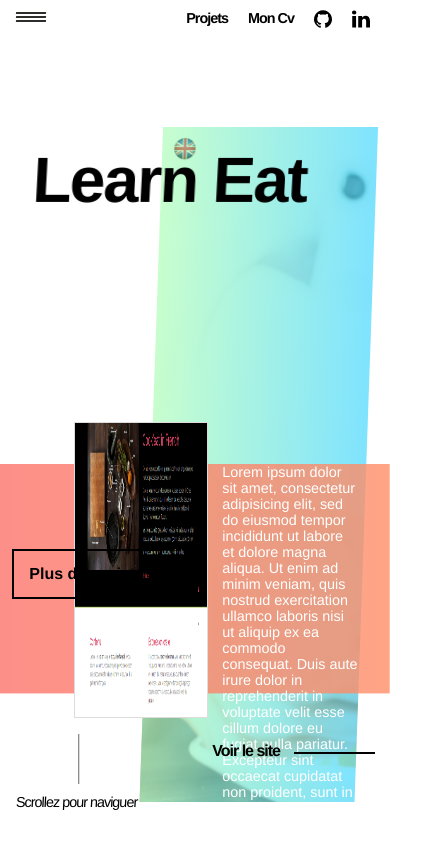
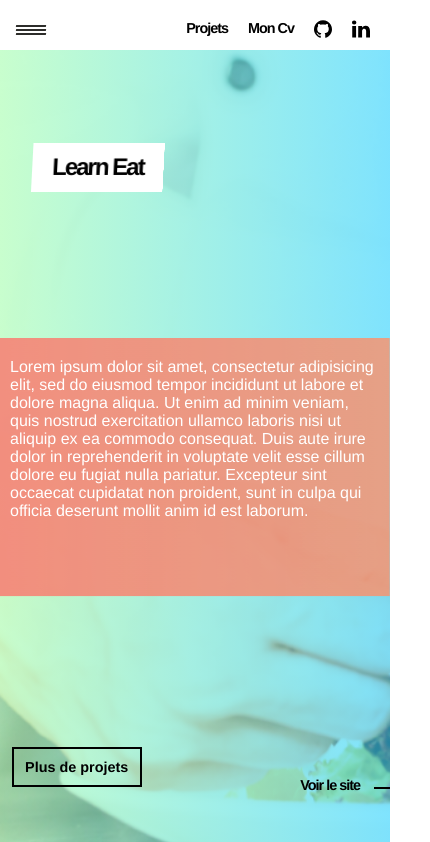
Before and after one commit to charles4nier/new_portfolio_VueJs, a Vue app: page /a-propos#/projets/learn-eat in a window 390 px wide. Shown: the top 842 px of the page, 430 px wide, since content can reach past the window. Built offline with nearby package versions, Linux system fonts and the light colour scheme.

Commit message:
début mediaqueries

```diff
--- a/index.html
+++ b/index.html
@@ -2,6 +2,7 @@
 <html>
   <head>
     <meta charset="utf-8">
+    <meta name="viewport" content="width=device-width, initial-scale=1">
     <title>Charles Fournier - Devéloppeur Front End</title>
     <link href="https://fonts.googleapis.com/css?family=Raleway" rel="stylesheet">
     <style media="screen">
--- a/src/App.vue
+++ b/src/App.vue
@@ -18,9 +18,6 @@
         <router-view></router-view>
       </transition>
     </main>
-    <div ref="background1" class="background1"></div>
-    <div ref="background2" class="background2"></div>
-    <div ref="background3" class="background3"></div>
   </div>
 </template>
 li {
@@ -196,7 +193,9 @@ export default {
   }
 
   @keyframes mainTransitionEnter {
-    0% {opacity: 0; transform: translate3d(0, -100%, 0);},
+    0% {opacity: 0; trans  nav {
+    background-color: white;
+  }form: translate3d(0, -100%, 0);},
     100% { opacity: 0; transform: translate3d(0, -100%, 0);}
   }
 
@@ -222,4 +221,18 @@ export default {
     transform: translate3d(0, 100%, 0);
     opacity: 0;
   }
+
+  @media only screen and (max-width: 650px) {
+    .main-nav {
+      display: flex;
+      justify-content: flex-end;
+      align-items: center;
+      height: 50px;
+      background-color: white;
+    }
+
+    .button-menu {
+      top: 23px;
+    }
+  }
 </style>
--- a/src/pages/IkMusic.vue
+++ b/src/pages/IkMusic.vue
@@ -106,11 +106,8 @@ export default {
     left: 0;
     opacity: 0.7;
     background: #BA8B02;  /* fallback for old browsers */
-background: -webkit-linear-gradient(to right, #181818, #BA8B02);  /* Chrome 10-25, Safari 5.1-6 */
-background: linear-gradient(to right, #181818, #BA8B02); /* W3C, IE 10+/ Edge, Firefox 16+, Chrome 26+, Opera 12+, Safari 7+ */
-
-
-
+    background: -webkit-linear-gradient(to right, #181818, #BA8B02);  /* Chrome 10-25, Safari 5.1-6 */
+    background: linear-gradient(to right, #181818, #BA8B02); /* W3C, IE 10+/ Edge, Firefox 16+, Chrome 26+, Opera 12+, Safari 7+ */
   }
 
   .showBackgroundImg-enter-active {
@@ -266,4 +263,54 @@ background: linear-gradient(to right, #181818, #BA8B02); /* W3C, IE 10+/ Edge, F
   .linkToWebSite:hover::after {
     transform: scaleX(1.4) translate3d(-7px, 0, 0);
   }
+
+  @media only screen and (max-width: 650px) {
+
+  h1 {
+    font-size: 1.5em;
+    background-color: rgba(255,255,255, 1);
+    padding: 10px 20px;
+  }
+
+    .colored-headband {
+      top: 40%;
+      height: 180%;
+      opacity: 0.8;
+      background: #fceabb;  /* fallback for old browsers */
+      background: -webkit-linear-gradient(to left, #f8b500, #b39846);  /* Chrome 10-25, Safari 5.1-6 */
+      background: linear-gradient(to left, #f8b500, #b39846); /* W3C, IE 10+/ Edge, Firefox 16+, Chrome 26+, Opera 12+, Safari 7+ */
+    }
+
+    .background-img-container {
+      height: 100vh;
+      width: 100%;
+      top: 0;
+      left: 0;
+      transform: skewX(0);
+      background: url('../assets/ikmusic.png') -69% 45% scroll;
+    }
+
+    .card {
+      width: 100vw;
+      right: 0;
+      top: 40%;
+    }
+
+    .card p{
+      margin-top: 20px;
+      font-size: 16px;
+      padding: 0 10px;
+    }
+
+
+    .visual-container .carroussel {
+      display: none;
+    }
+
+    .linkToWebSite {
+      right: 30px;
+      font-size: 0.9em;
+      bottom: 6%;
+    }
+  }
 </style>
--- a/src/pages/LearnEat.vue
+++ b/src/pages/LearnEat.vue
@@ -21,7 +21,6 @@
         <transition name="showImg">
           <div class="carroussel" v-if="showCarrousel">
             <img  ref="img1" v-if="showImg1" src="../assets/learn-eat2.png" alt="">
-            <img  ref="img2" v-if="showImg2" src="../assets/learn-eat.png" alt="">
           </div>
         </transition>
       </div>
@@ -260,4 +259,49 @@ export default {
   .linkToWebSite:hover::after {
     transform: scaleX(1.4) translate3d(-7px, 0, 0);
   }
+
+  @media only screen and (max-width: 650px) {
+
+    h1 {
+      font-size: 1.5em;
+      background-color: rgba(255,255,255, 1);
+      padding: 10px 20px;
+    }
+
+    .colored-headband {
+      top: 40%;
+      height: 180%;
+      opacity: 0.8;
+    }
+
+    .background-img-container {
+      height: 100vh;
+      width: 100%;
+      top: 0;
+      left: 0;
+      transform: skewX(0);
+    }
+
+    .card {
+      width: 100vw;
+      right: 0;
+      top: 40%;
+    }
+
+    .card p{
+      margin-top: 20px;
+      font-size: 16px;
+      padding: 0 10px;
+    }
+
+    .carroussel {
+      display: none;
+    }
+
+    .linkToWebSite {
+      right: 30px;
+      font-size: 0.9em;
+      bottom: 6%;
+    }
+  }
 </style>
--- a/src/pages/PFCG.vue
+++ b/src/pages/PFCG.vue
@@ -75,9 +75,8 @@ export default {
     width: 100%;
     height: 160%;
     background: #F0F2F0;  /* fallback for old browsers */
-background: -webkit-linear-gradient(to left, #141e30, #F0F2F0);  /* Chrome 10-25, Safari 5.1-6 */
-background: linear-gradient(to left, #141e30, #F0F2F0); /* W3C, IE 10+/ Edge, Firefox 16+, Chrome 26+, Opera 12+, Safari 7+ */
-
+    background: -webkit-linear-gradient(to left, #141e30, #F0F2F0);  /* Chrome 10-25, Safari 5.1-6 */
+    background: linear-gradient(to left, #141e30, #F0F2F0); /* W3C, IE 10+/ Edge, Firefox 16+, Chrome 26+, Opera 12+, Safari 7+ */
     left: 0;
     top: 55%;
     transform: translate3d(0,0,0) scaleY(0.17);
@@ -266,4 +265,51 @@ background: linear-gradient(to left, #141e30, #F0F2F0); /* W3C, IE 10+/ Edge, Fi
   .linkToWebSite:hover::after {
     transform: scaleX(1.4) translate3d(-7px, 0, 0);
   }
+  @media only screen and (max-width: 650px) {
+
+    h1 {
+      font-size: 1.5em;
+      background-color: rgba(255,255,255, 1);
+      padding: 10px 20px;
+    }
+
+    .colored-headband {
+      top: 40%;
+      height: 180%;
+      opacity: 0.9;
+      background: #F0F2F0;  /* fallback for old browsers */
+      background: -webkit-linear-gradient(to left, #141e30, #3d4554);  /* Chrome 10-25, Safari 5.1-6 */
+      background: linear-gradient(to left, #141e30, #3d4554 ); /* W3C, IE 10+/ Edge, Firefox 16+, Chrome 26+, Opera 12+, Safari 7+ */
+    }
+
+    .background-img-container {
+      height: 100vh;
+      width: 100%;
+      top: 0;
+      left: 0;
+      transform: skewX(0);
+    }
+
+    .card {
+      width: 100vw;
+      right: 0;
+      top: 40%;
+    }
+
+    .card p{
+      margin-top: 20px;
+      font-size: 16px;
+      padding: 0 10px;
+    }
+
+    .carroussel {
+      display: none;
+    }
+
+    .linkToWebSite {
+      right: 30px;
+      font-size: 0.9em;
+      bottom: 6%;
+    }
+  }
 </style>
--- a/src/pages/Projets.vue
+++ b/src/pages/Projets.vue
@@ -373,4 +373,18 @@ article {
 .router-link-exact-active {
   background-color: red;
 }
+
+@media only screen and (max-width: 650px) {
+
+  p {
+    top: 88.5%;
+    font-size: 0.9em;
+    width: 130px;
+    height: 40px;
+  }
+
+  .scroll-info {
+    display: none;
+  }
+}
 </style>
--- a/src/pages/Royco.vue
+++ b/src/pages/Royco.vue
@@ -265,4 +265,52 @@ export default {
   .linkToWebSite:hover::after {
     transform: scaleX(1.4) translate3d(-7px, 0, 0);
   }
+
+  @media only screen and (max-width: 650px) {
+
+  h1 {
+    font-size: 1.5em;
+    background-color: rgba(255,255,255, 1);
+    padding: 10px 20px;
+  }
+
+    .colored-headband {
+      top: 40%;
+      height: 180%;
+      opacity: 1;
+      background: #DCE35B;  /* fallback for old browsers */
+      background: -webkit-linear-gradient(to left, #98a900, #91cd52);  /* Chrome 10-25, Safari 5.1-6 */
+      background: linear-gradient(to left, #98a900, #91cd52); /* W3C, IE 10+/ Edge, Firefox 16+, Chrome 26+, Opera 12+, Safari 7+ */
+    }
+
+    .background-img-container {
+      height: 100vh;
+      width: 100%;
+      top: 0;
+      left: 0;
+      transform: skewX(0);
+    }
+
+    .card {
+      width: 100vw;
+      right: 0;
+      top: 40%;
+    }
+
+    .card p{
+      margin-top: 20px;
+      font-size: 16px;
+      padding: 0 10px;
+    }
+
+    .visual-container .carroussel {
+      display: none;
+    }
+
+    .linkToWebSite {
+      right: 30px;
+      font-size: 0.9em;
+      bottom: 6%;
+    }
+  }
 </style>
```
